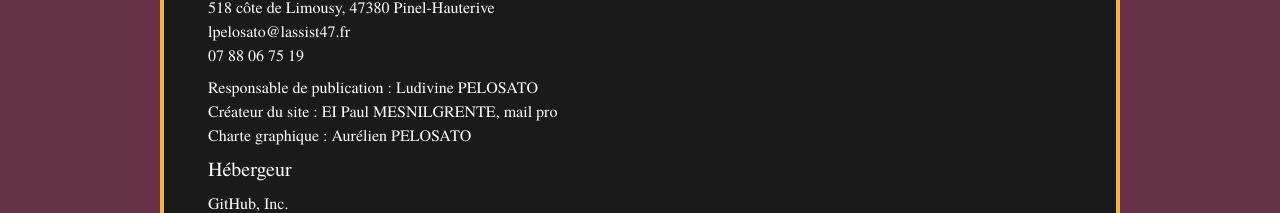
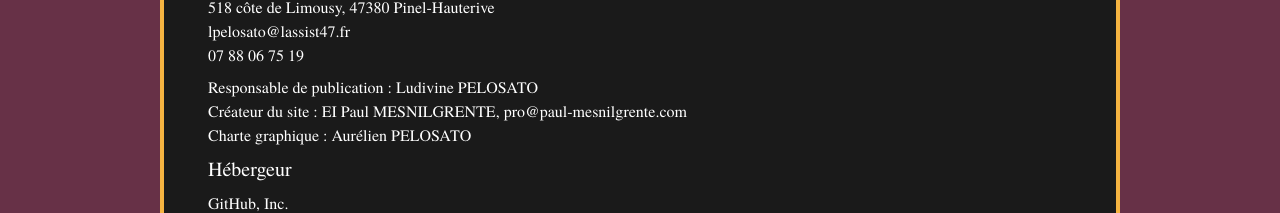
Before and after one commit to paul-mesnilgrente/lassist47, a Next.js app: page /lassist47/mentions-legales in a window 1280 px wide. Shown: the part 337-550 px from the top of the page. Built offline with nearby package versions, Linux system fonts and the light colour scheme.

Commit message:
fix: updated 'mail pro' in mentions-legales

```diff
--- a/app/mentions-legales/page.tsx
+++ b/app/mentions-legales/page.tsx
@@ -19,7 +19,7 @@ export default function MentionsLegales() {
       <p className="pb-2">
         Responsable de publication : Ludivine PELOSATO
         <br />
-        Créateur du site : EI Paul MESNILGRENTE, mail pro
+        Créateur du site : EI Paul MESNILGRENTE, pro@paul-mesnilgrente.com
         <br />
         Charte graphique : Aurélien PELOSATO
       </p>
```
